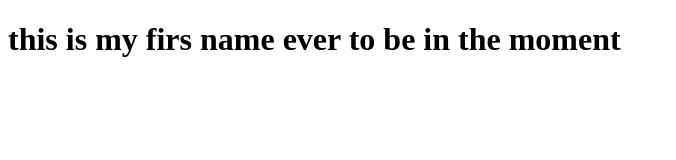
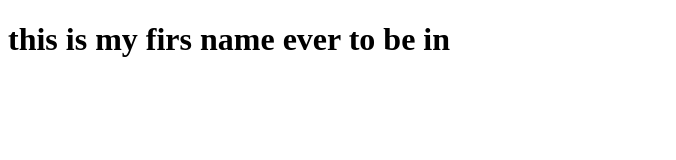
Before and after one commit to Ayompejoel/GO-GreenHub, a plain HTML site: page index.html in a window 1280 px wide. Shown: the whole page, without its empty margins (0-676 px from the left). Drawn offline with Linux system fonts and the light colour scheme.

Commit message:
add changes to feature branch

```diff
--- a/index.html
+++ b/index.html
@@ -6,6 +6,6 @@
     <title>Document</title>
 </head>
 <body>
-   <h1>this is my firs name ever to be in the  moment</h1>
+   <h1>this is my firs name ever to be in </h1>
 </body>
 </html>
```
